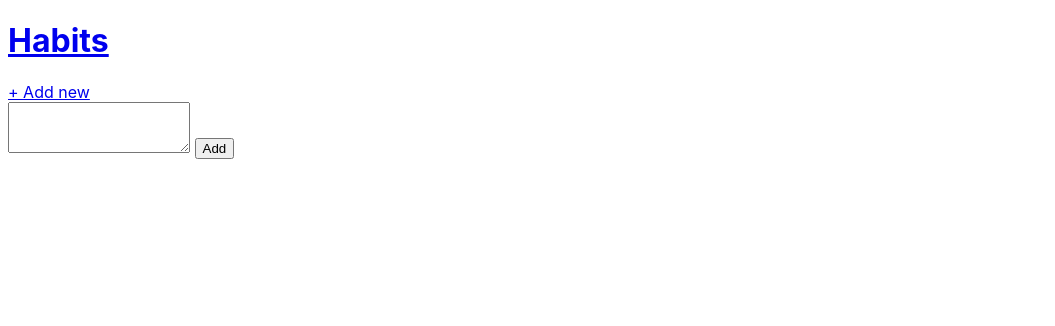
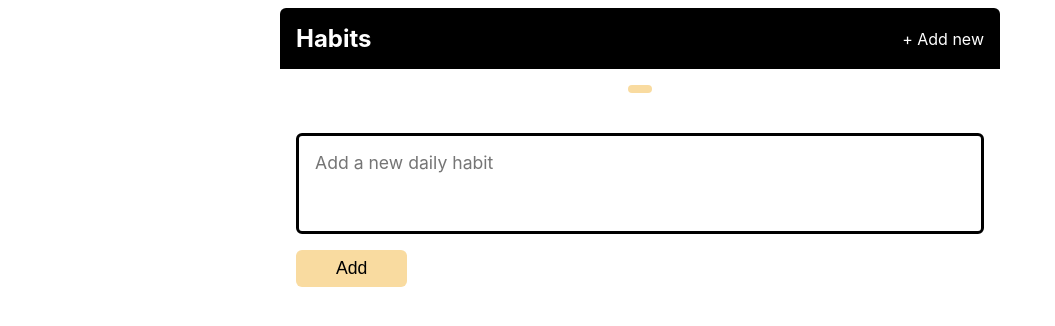
Before and after one commit to Socrates-Programmer/Habit_Tracker, a Flask app: template templates/add_habit.html in a window 1280 px wide. Shown: the top 326 px of the page, without its empty margins (0-1055 px from the left). Run offline with Flask 3, Linux system fonts and the light colour scheme; the template is opened without the code that fills it, so the values that code supplies are empty.

Commit message:
Se agregaron los estilos de las fechas

```diff
--- a/app.py
+++ b/app.py
@@ -1,14 +1,29 @@
 from flask import Flask, render_template,request
+import datetime
 
 app = Flask(__name__)
-
 habits = ["Test Habits", "Test 2 Habits"]
 
+@app.context_processor
+def add_calc_date_range():
+    def date_range(start: datetime.date):
+        dates = [start + datetime.timedelta(days=diff) for diff in range(-3, 4) ]
+        return dates
+
+    return {"date_range": date_range}
 
 @app.route("/")
 def index():
+    date_str =  request.args.get("date")
 
-    return render_template("index.html", habits = habits, title="Habit Tracker - Home")
+    if date_str:
+        selected_date = datetime.date.fromisoformat(date_str)
+    else:
+        selected_date = datetime.date.today()
+
+    return render_template(
+        "index.html", habits = habits, title="Habit Tracker - Home", selected_date=selected_date
+        )
 
 @app.route("/add", methods = ["GET", "POST"])
 def add_habit():
@@ -16,4 +31,6 @@ def add_habit():
     if request.method == "POST":
         habits.append(request.form.get("habit"))
 
-    return render_template("add_habit.html", title="Habit Tracker - Add Habit")
+    return render_template(
+        "add_habit.html", title="Habit Tracker - Add Habit,", selected_date=datetime.date.today()
+        )
--- a/static/css/main.css
+++ b/static/css/main.css
@@ -8,3 +8,117 @@ body{
     box-sizing: border-box;
     font-family: "Inter", sans-serif;
 }
+
+.header,
+.main {
+max-width: 45rem;
+margin: 0 auto;
+padding: 1rem;
+}
+
+.header {
+    display: flex;
+    background-color: black;
+    color: #fff;
+    justify-content: space-between;
+    align-items: center;
+    border-radius: 6px 6px 0px 0px;
+}
+
+.header__link {
+    text-decoration: none;
+    color: inherit;
+    transition: color 0.2s  ease-in-out;
+}
+
+.header__link:hover{
+    color: #f9dba0;
+}
+
+.header__logo {
+    margin: 0;
+    font-size: 1.5rem;
+
+}
+
+.form {
+    display: flex;
+    flex-direction: column;
+    font-size: 1.1rem;
+}
+
+.form__input {
+    padding:1rem;
+    font-family: inherit;
+    font-size: inherit;
+    resize: none;
+    border: 3px solid #000;
+    border-radius: 6px;
+    background-color: #fff;
+    margin-bottom: 1rem;
+}
+
+.form__button {
+    font-size: inherit;
+    background-color: #f9dba0;
+    cursor: pointer;
+    border-radius: 6px;
+    border: none;
+    padding:0.5rem 2.5rem;
+    align-self: flex-start;
+}
+
+.dates{
+    display: flex;
+    justify-content: space-around;
+    color: #000;
+    font-size: 1.1rem;
+    margin-bottom: 2.5rem;
+}
+
+.dates__link{
+    color: inherit;
+    text-decoration: none;
+    outline: none;
+
+    padding: 0.25rem 0.75rem;
+    border-radius: 6px;
+}
+
+
+.dates__link--current {
+    background-color: #f9dba0;
+}
+
+.dates__link:not(.dates__link--current):hover {
+    background-color: #e5e5e5;
+}
+
+.date{
+    display: flex;
+    flex-direction: column;
+    align-items: center;
+}
+
+.dates__link:first-of-type,
+.dates__link:last-of-type,
+.dates__link:nth-child(2),
+.dates__link:nth-last-of-type(2){
+    display: none;
+}
+
+@media screen and (min-width: 25rem) {
+    .dates__link:nth-of-type(2),
+    .dates__link:nth-last-of-type(2){
+        display: block;
+    }
+
+}
+
+@media screen and (min-width: 25rem) {
+    .dates__link:first-of-type,
+    .dates__link:last-of-type{
+        display: block;
+    }
+
+}
--- a/templates/add_habit.html
+++ b/templates/add_habit.html
@@ -4,11 +4,9 @@
 
 <form action="" method="post" class="form">
 
-<textarea name="habit" id="habit" rows="3" class="habit__input" placeholder="Add a new daily habit">
+<textarea name="habit" id="habit" rows="3" class="form__input" placeholder="Add a new daily habit"></textarea>
 
-</textarea>
-
-<button tipe = "submit" class="form__buttom">Add</button>
+<button tipe = "submit" class="form__button">Add</button>
 
 </form>
 
--- a/templates/index.html
+++ b/templates/index.html
@@ -3,7 +3,6 @@
 {% block main_content %}
 
 <section>
-
     {% for habit in habits %}
         <div class="habit">
             <p class="habit__name">
@@ -11,7 +10,6 @@
             </p>
         </div>
     {% endfor %}
-
 </section>
 
 {% endblock %}
--- a/templates/layout.html
+++ b/templates/layout.html
@@ -10,6 +10,7 @@
     {% endblock %}
 </head>
 <body>
+
 
     <header class="header">
 
@@ -24,6 +25,19 @@
 
 
     <main class="main">
+
+        <section class="dates">
+            {% for date in date_range(selected_date) %}
+                <a
+                class="dates__link {{ 'dates__link--current' if loop.index0 == 3 else ''}}"
+                href="{{url_for('index', date=date)}}">
+            <time class="date" datetime="{{date}}">
+                <span>{{ date.strftime("%a") }}</span>
+                <span>{{ date.strftime("%d") }}</span>
+            </time>
+                </a>
+            {% endfor %}
+        </section>
         {% block main_content %}
 
         {% endblock %}
```
Also changed, not shown: 1 other file.
